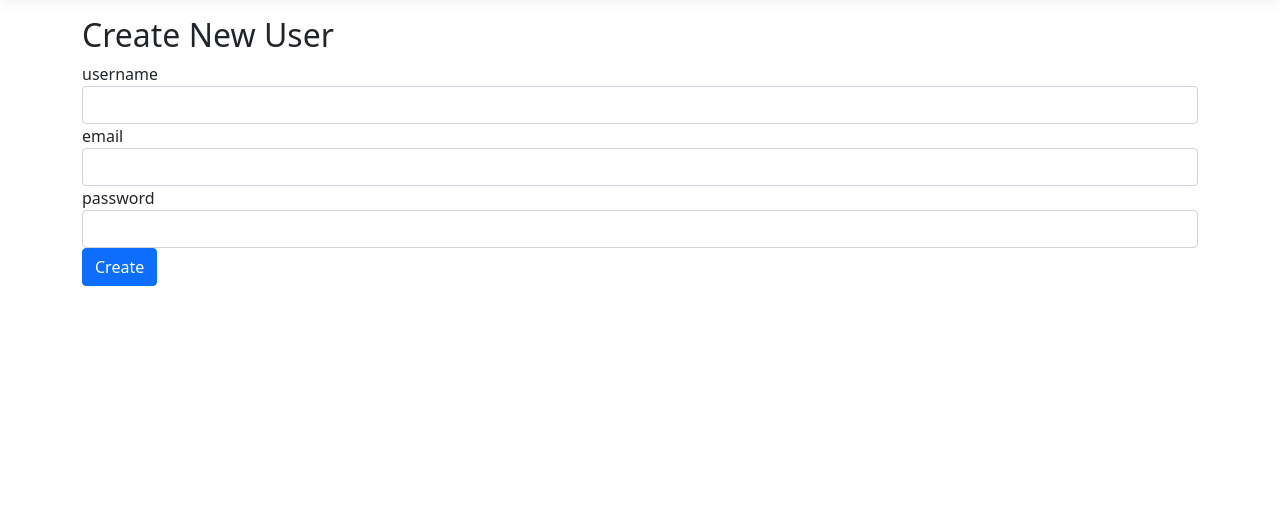
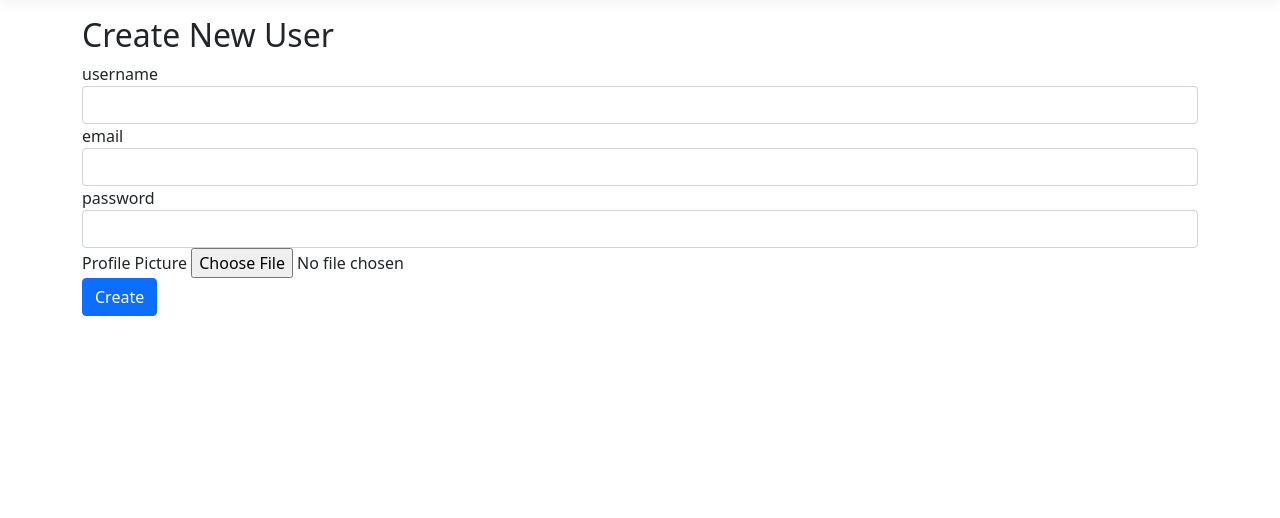
Before and after one commit to Matta5/DatabaseConnectie, an ASP.NET Core app: page /User/Create in a window 1280 px wide. Shown: the part 57-575 px from the top of the page. Run offline with ASP.NET Core 8, Linux system fonts and the light colour scheme; style sheets or scripts are compiled from the project's sources; some libraries are stand-ins or nearby versions.

Commit message:
problem fixed
problem was when profile picture= null, it did not go to the default.jpg, but was actually  null, now fixed

```diff
--- a/Controllers/UserController.cs
+++ b/Controllers/UserController.cs
@@ -90,17 +90,50 @@ namespace DatabaseConnectie.Controllers
         // POST: UserController/Create
         [HttpPost]
         [ValidateAntiForgeryToken]
-        public ActionResult Create(User user)
+        public async Task<IActionResult> Create(User user, IFormFile profilePicture)
         {
             try
             {
+                // Check if a file has been uploaded
+                if (profilePicture != null)
+                {
+                    // Check if the file is an image
+                    var extension = Path.GetExtension(profilePicture.FileName).ToLower();
+                    if (extension != ".jpg" && extension != ".png")
+                    {
+                        ModelState.AddModelError("", "Invalid file type. Only JPG and PNG file types are allowed.");
+                        return View(user);
+                    }
+
+                    // Save the profile picture to wwwroot/Images and get the file path
+                    var fileName = Path.GetFileName(profilePicture.FileName);
+                    var filePath = Path.Combine(Directory.GetCurrentDirectory(), "wwwroot/Images", fileName);
+                    using (var fileStream = new FileStream(filePath, FileMode.Create))
+                    {
+                        await profilePicture.CopyToAsync(fileStream);
+                    }
+
+                    // Save the relative file path to the database
+                    user.profile_picture = Path.Combine("Images", fileName);
+                }
+
+                // User creation logic
                 string connectionString = "Server = Mathijs\\MSSQLSERVER02; Database=AlbumExchange;User Id=test;Password=test;TrustServerCertificate=True;Encrypt=False;Trusted_Connection=true;";
-
                 using (SqlConnection s = new SqlConnection(connectionString))
                 {
                     s.Open();
-                    string insertQuery = "INSERT INTO [User] (username, email, password) VALUES (@Username, @Email, @Password)";
-                    SqlCommand cmd = new SqlCommand(insertQuery, s);
+                    SqlCommand cmd;
+                    if (user.profile_picture != null)
+                    {
+                        string insertQuery = "INSERT INTO [User] (username, email, password, profile_picture) VALUES (@Username, @Email, @Password, @ProfilePicture)";
+                        cmd = new SqlCommand(insertQuery, s);
+                        cmd.Parameters.AddWithValue("@ProfilePicture", user.profile_picture);
+                    }
+                    else
+                    {
+                        string insertQuery = "INSERT INTO [User] (username, email, password) VALUES (@Username, @Email, @Password)";
+                        cmd = new SqlCommand(insertQuery, s);
+                    }
                     cmd.Parameters.AddWithValue("@Username", user.username);
                     cmd.Parameters.AddWithValue("@Email", user.email);
                     cmd.Parameters.AddWithValue("@Password", user.password);
@@ -165,7 +198,7 @@ namespace DatabaseConnectie.Controllers
                         s.Open();
                         string updateQuery = "UPDATE [User] SET username = @Username WHERE user_id = @UserId";
                         SqlCommand cmd = new SqlCommand(updateQuery, s);
-                        cmd.Parameters.AddWithValue("@Username", viewModel.new_username);
+                        cmd.Parameters.AddWithValue("@Username", viewModel.username);
                         cmd.Parameters.AddWithValue("@UserId", id);
                         cmd.ExecuteNonQuery();
                     }
--- a/Models/User.cs
+++ b/Models/User.cs
@@ -2,7 +2,7 @@ namespace DatabaseConnectie.Models
 {
     public class User
     {
-        public string profile_picture { get; set; }
+        public string? profile_picture { get; set; }
         public int user_id { get; set; }
         public string username { get; set; }
         public string email { get; set; }
--- a/Views/User/Create.cshtml
+++ b/Views/User/Create.cshtml
@@ -2,24 +2,45 @@
 
 <h2>Create New User</h2>
 
-@using (Html.BeginForm())
+@using (Html.BeginForm("Create", "User", FormMethod.Post, new { enctype = "multipart/form-data" }))
 {
     @Html.AntiForgeryToken()
+
+    @Html.ValidationSummary(true, "", new { @class = "text-danger" })
 
     <div class="form-group">
         @Html.LabelFor(model => model.username)
         @Html.EditorFor(model => model.username, new { htmlAttributes = new { @class = "form-control" } })
+        @Html.ValidationMessageFor(model => model.username, "", new { @class = "text-danger" })
     </div>
 
     <div class="form-group">
         @Html.LabelFor(model => model.email)
         @Html.EditorFor(model => model.email, new { htmlAttributes = new { @class = "form-control" } })
+        @Html.ValidationMessageFor(model => model.email, "", new { @class = "text-danger" })
     </div>
 
     <div class="form-group">
         @Html.LabelFor(model => model.password)
         @Html.EditorFor(model => model.password, new { htmlAttributes = new { @class = "form-control" } })
+        @Html.ValidationMessageFor(model => model.password, "", new { @class = "text-danger" })
     </div>
+
+    <div class="form-group">
+        @Html.Label("Profile Picture")
+        <input type="file" name="profilePicture" id="profilePicture" onchange="loadFile(event)" />
+        <img id="preview" width="200" />
+    </div>
+
+    <script>
+        var loadFile = function (event) {
+            var output = document.getElementById('preview');
+            output.src = URL.createObjectURL(event.target.files[0]);
+            output.onload = function () {
+                URL.revokeObjectURL(output.src) // free memory
+            }
+        };
+    </script>
 
     <button type="submit" class="btn btn-primary">Create</button>
 }
--- a/Views/User/Edit.cshtml
+++ b/Views/User/Edit.cshtml
@@ -11,8 +11,8 @@
     @Html.AntiForgeryToken()
 
     <div class="form-group">
-        <label for="newUsername" class="control-label">Username:</label>
-        <input type="text" id="newUsername" name="newUsername" class="form-control" value="@Model.username" />
+        <label for="username" class="control-label">Username:</label>
+        @Html.EditorFor(model => model.username)
         @Html.ValidationMessageFor(model => model.new_username, "", new { @class = "text-danger" })
     </div>
 
--- a/Views/User/Index.cshtml
+++ b/Views/User/Index.cshtml
@@ -44,7 +44,9 @@
 
             </td>
             <td>
-                @Html.ActionLink("Edit", "Edit", new { id=item.user_id }) |
+                    <form asp-action="Edit" asp-route-id="@item.user_id" method="get" style="display:inline;">
+                        <input type="submit" value="Edit" />
+                    </form>
                 @Html.ActionLink("Details", "Details", new { id=item.user_id }) |
                 @Html.ActionLink("Delete", "Delete", new { id=item.user_id  })
             </td>
```
Also changed, not shown: DatabaseConnectie.csproj, wwwroot/Images/Default.jpg (added), wwwroot/Images/Igor Cover.jpg (added), wwwroot/Images/Mario.png (added), wwwroot/Images/Screenshot 2023-07-15 224013.png (added), wwwroot/Images/selfie canvas.jpg (added).
